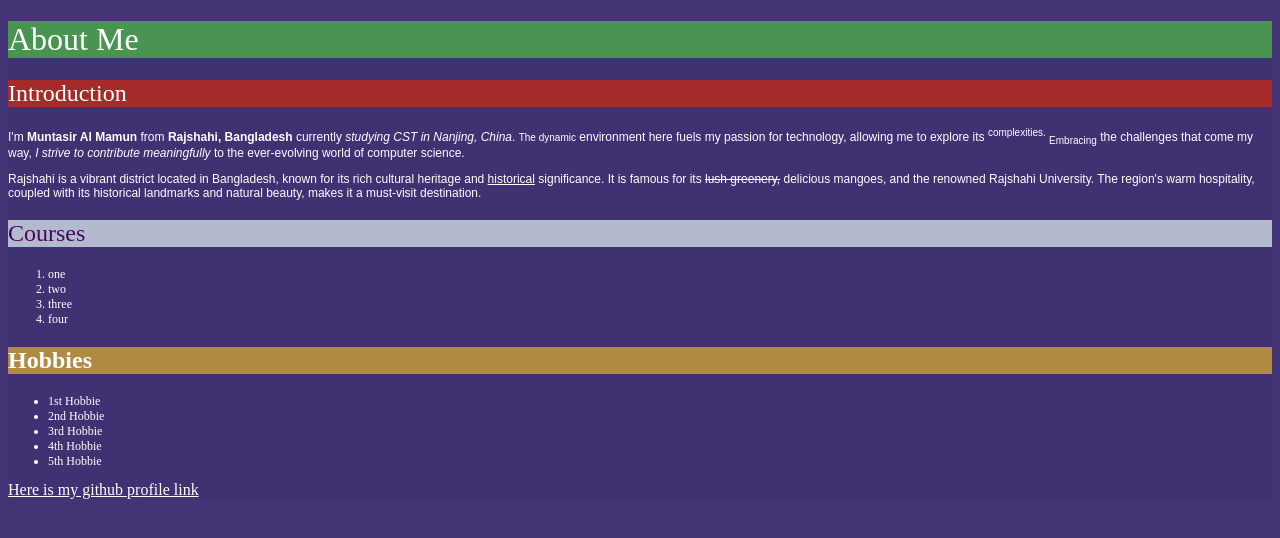
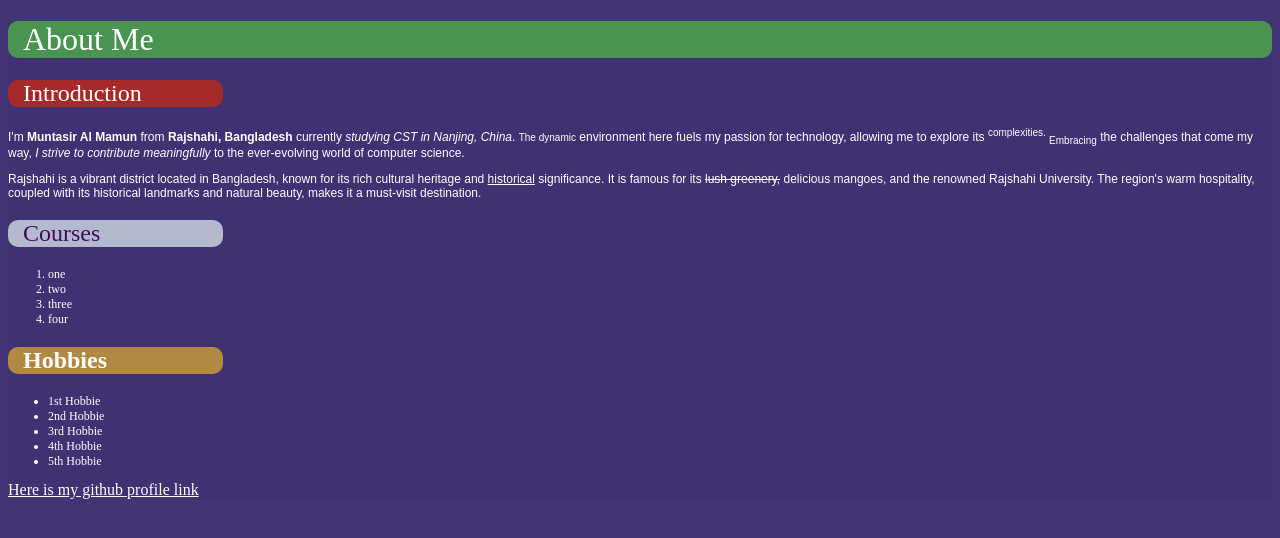
Before and after one commit to Muntasir-Mamun7/C3-Prac-1, a plain HTML site: page index.html in a window 1280 px wide. Drawn offline with Linux system fonts and the light colour scheme.

Commit message:
Update style.css

```diff
--- a/style.css
+++ b/style.css
@@ -7,24 +7,32 @@
     background-color: rgba(77, 167, 77, 0.845);
     color: white;
     font-weight: 100;
+    border-radius:10px ;
+    padding-left: 15px;
 }
 .introduction {
     background-color: brown;
     color: white;
     font-weight: 100;
-    width: 200;
+    width: 200px;
+    border-radius:10px ;
+    padding-left: 15px;
 }
 
 .courses {
     background-color: rgba(202, 212, 222, 0.842);
     color: rgb(67, 9, 95);
-    width: 200;
+    width: 200px;
     font-weight: 100;
+    border-radius:10px ;
+    padding-left: 15px;
 }
 .hobbies {
     background-color: rgb(177, 138, 65);
     color: white;
-    width: 200;
+    width: 200px;
+    border-radius:10px ;
+    padding-left: 15px;
 }
 p {
     color: white;
@@ -42,5 +50,10 @@ p {
     font-size: 12px;
 }
 a {
-    color: white;
+    color: white
 }
+a:hover {
+    color: yellow;
+
+    text-shadow: 5px 5px 5px rgb(254, 233, 3);
+}
```
